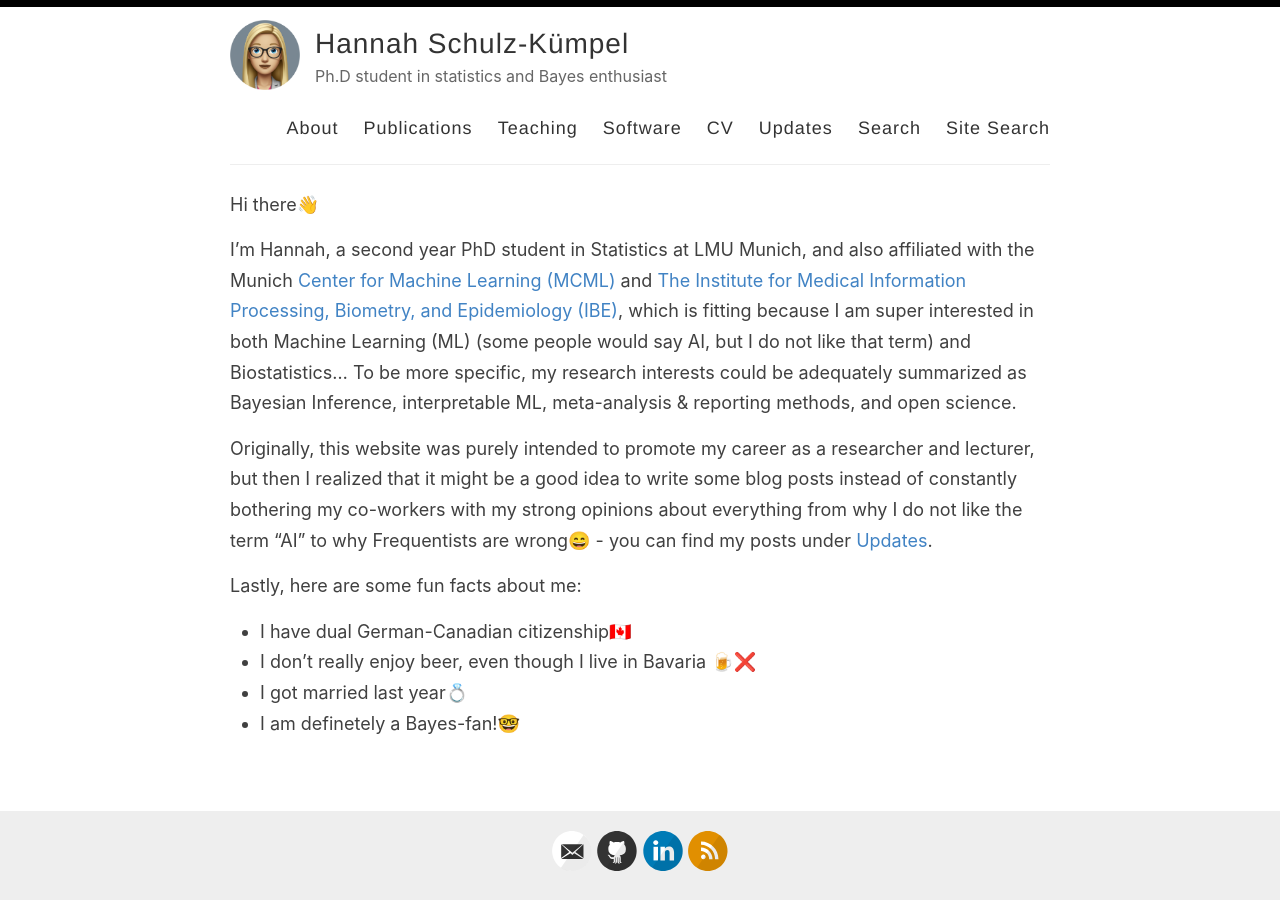
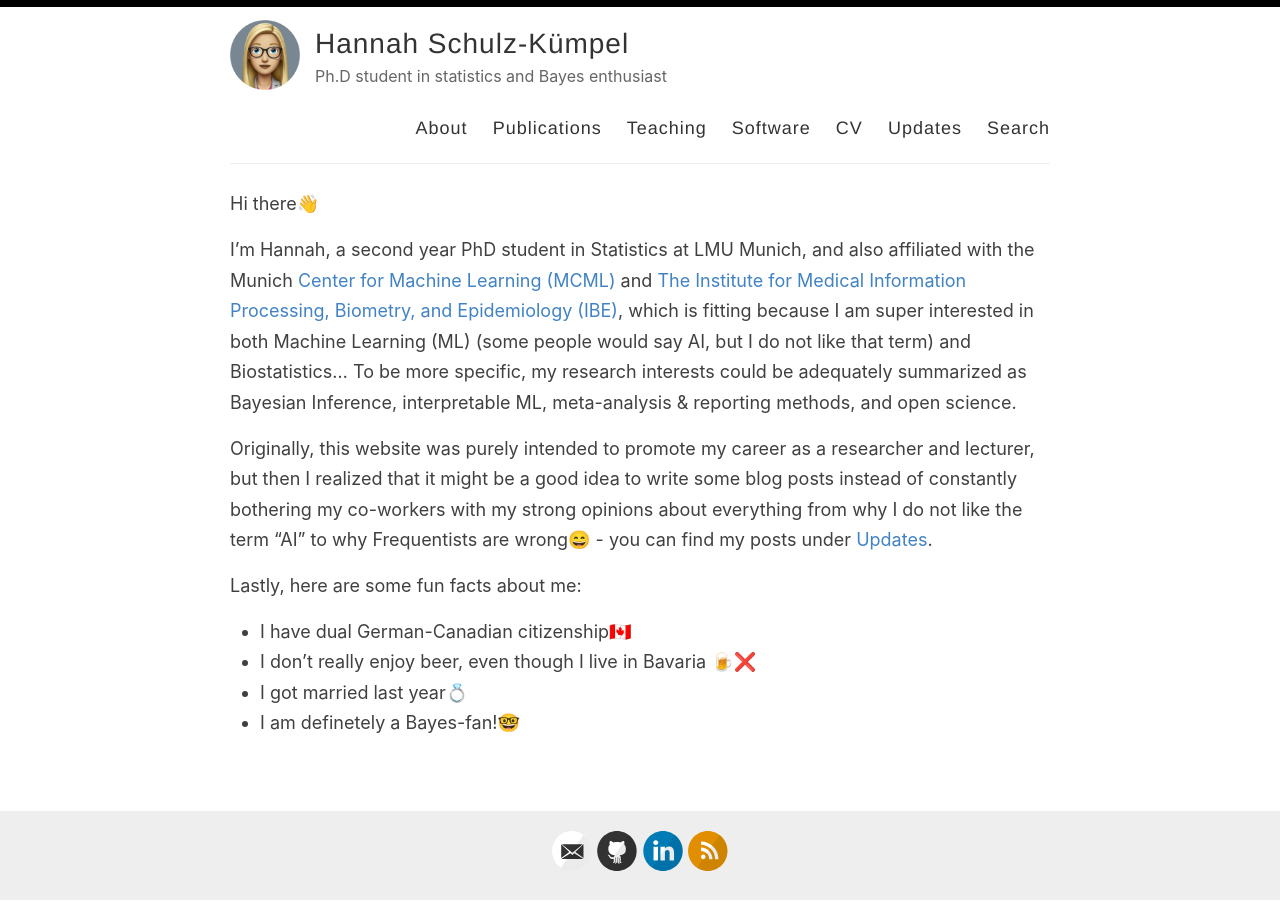
Before and after one commit to 11annah/11annah.github.io, a Jekyll site: the page built from index.md, in a window 1280 px wide. Built offline with Jekyll 4.4.1, drawn with Linux system fonts in a browser that asks for light colours.

Commit message:
Update default.html

```diff
--- a/_layouts/default.html
+++ b/_layouts/default.html
@@ -36,8 +36,8 @@
               <a href="{{ site.baseurl }}/cv">CV</a>
               <a href="{{ site.baseurl }}/blog/index.html">Updates</a>
               <!-- <a href="{{ site.baseurl }}/getting-started">Getting Started</a> -->
-              <a href="{{ site.baseurl }}/search">Search</a>
-              <a href="{{ site.baseurl }}/sitesearch">Site Search</a>
+              <!-- <a href="{{ site.baseurl }}/search">Search</a> -->
+              <a href="{{ site.baseurl }}/sitesearch">Search</a>
               <!--<a href="{{ site.baseurl }}/archive">Archive</a> -->
             </nav>
           </header>
```
